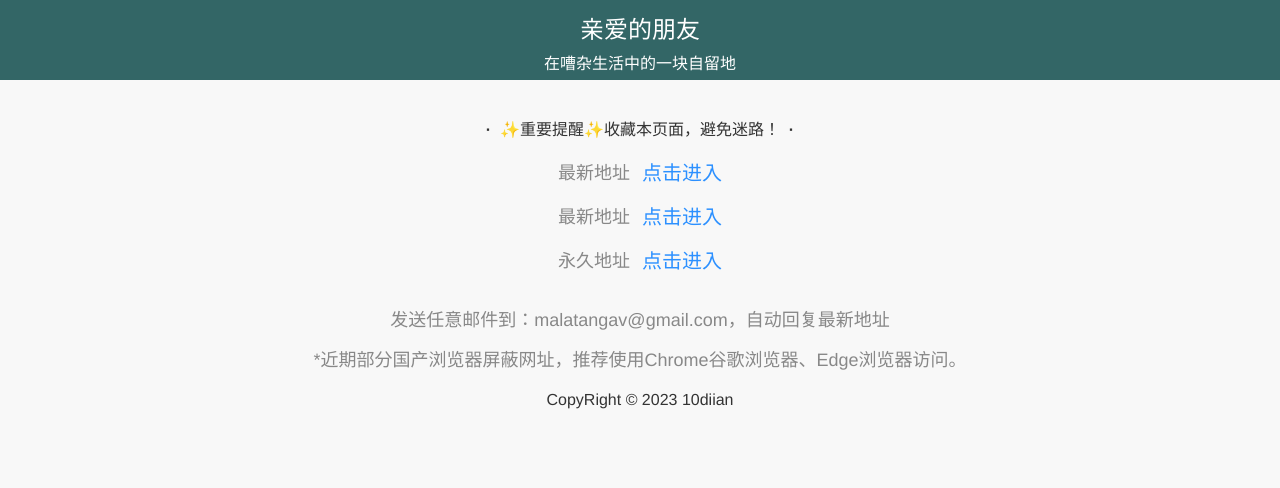
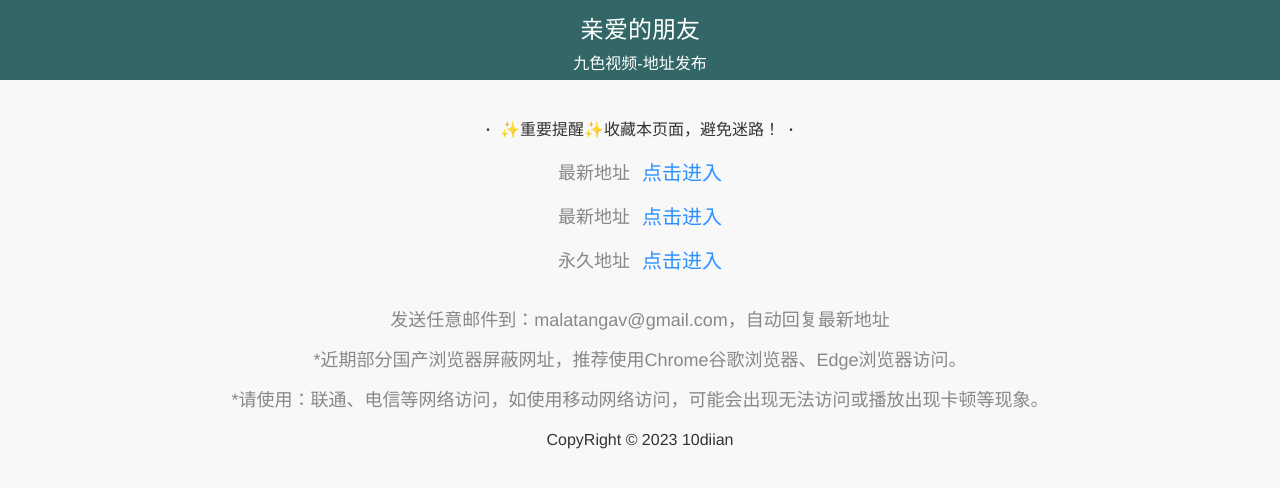
Before and after one commit to 10dizi/91, a plain HTML site: page index.html in a window 1280 px wide. Drawn offline with Linux system fonts and the light colour scheme.

Commit message:
Update index.html

```diff
--- a/index.html
+++ b/index.html
@@ -32,7 +32,7 @@
 
 		<div class="top">
 			<div class="f24">亲爱的朋友</div>
-			<div class="f16">在嘈杂生活中的一块自留地</div>
+			<div class="f16">九色视频-地址发布</div>
 		</div>
 		<div class="main">
             <div class="x2"><b>·</b>&nbsp;&nbsp;✨重要提醒✨收藏本页面，避免迷路！&nbsp;&nbsp;<b>·</b></div>
@@ -43,6 +43,7 @@
             </table>
             <div class="youlian">发送任意邮件到：malatangav@gmail.com，自动回复最新地址</div>
 	     <div class="youlian">*近期部分国产浏览器屏蔽网址，推荐使用Chrome谷歌浏览器、Edge浏览器访问。</div>
+	     <div class="youlian">*请使用：联通、电信等网络访问，如使用移动网络访问，可能会出现无法访问或播放出现卡顿等现象。</div>
             <div class="des">CopyRight © 2023 10diian</div>
         </div>
 
```
